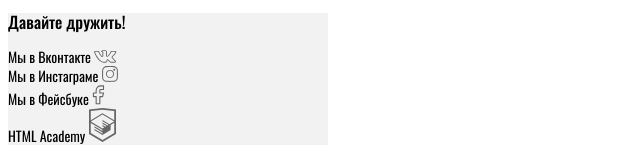
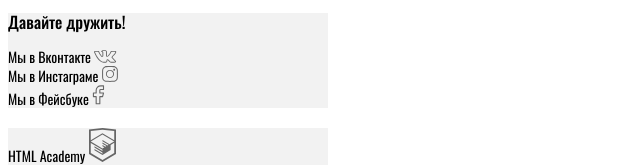
Before and after one commit to StasB95/1697271-cat-energy-22, a website: page source/index.html in a window 1280 px wide. Shown: the part 2944-3110 px from the top of the page, without its empty margins (0-640 px from the left). Drawn offline with nearby package versions, Linux system fonts and the light colour scheme; files that its build step writes are made by us from their sources.

Commit message:
Стилизация страницы каталога

```diff
--- /dev/null
+++ b/source/less/blocks/copyright.less
@@ -0,0 +1,5 @@
+.copyright {
+  margin-top: 20px;
+  background-color: @basic__grey;
+  width: 320px;
+}
--- a/source/less/blocks/page-footer.less
+++ b/source/less/blocks/page-footer.less
@@ -1,11 +1,8 @@
-
-
 .page-footer__cooperate {
   display: flex;
 }
 
-.page-footer__logo,
-.copyright {
+.page-footer__logo {
   background-color: @basic__grey;
   width: 320px;
 }
--- a/source/less/style.less
+++ b/source/less/style.less
@@ -15,3 +15,4 @@
 @import url("blocks/more.less");
 @import url("blocks/main-nav.less");
 @import url("blocks/card.less");
+@import url("blocks/copyright.less");
```
